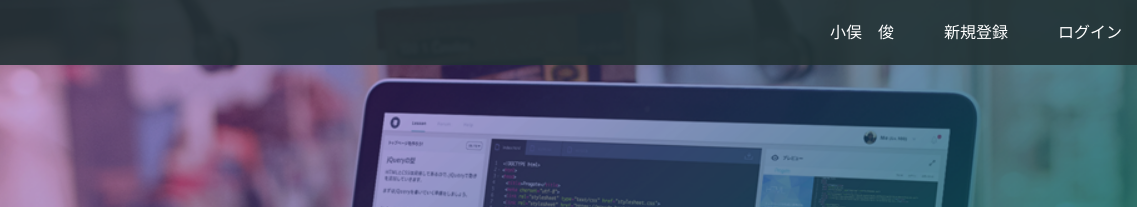
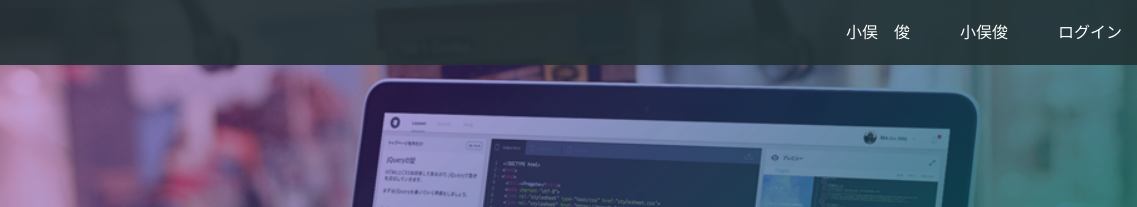
Before and after one commit to komaziro/prog-8.github.io, a plain HTML site: page index.html in a window 1280 px wide. Shown: the top 207 px of the page, 143-1280 px from the left. Drawn offline with Linux system fonts and the light colour scheme.

Commit message:
Update index.html

```diff
--- a/index.html
+++ b/index.html
@@ -16,7 +16,7 @@
       <span class="fa fa-bars menu-icon"></span>
       <div class="header-right">
         <a href="#">小俣　俊</a>
-        <a href="#">新規登録</a>
+        <a href="#">小俣俊</a>
         <a href="#" class="login">ログイン</a>
       </div>
     </div>
```
